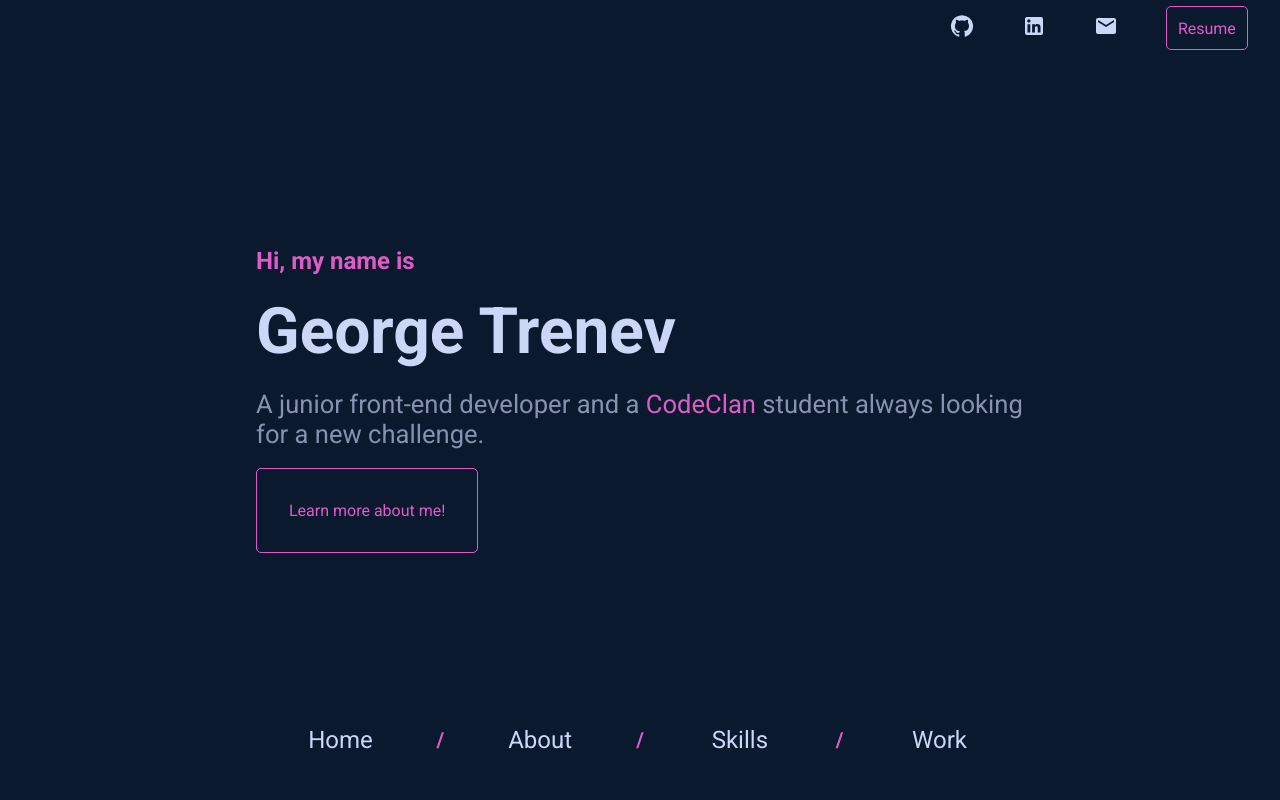
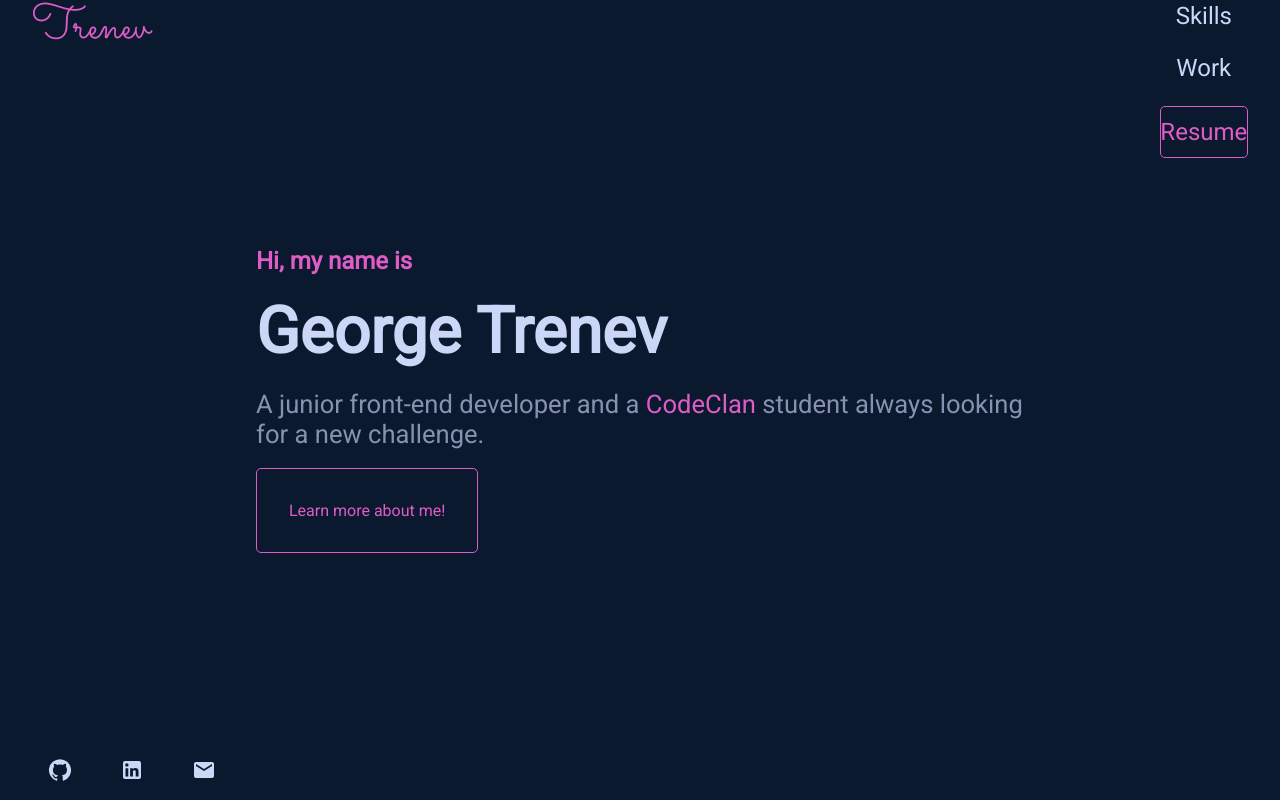
Before and after one commit to treneff/portfolio-react, a React (Create React App) app: page / in a window 1280 px wide. Built offline with nearby package versions, Linux system fonts and the light colour scheme.

Commit message:
:sparkles: mobile nav

```diff
--- a/public/index.html
+++ b/public/index.html
@@ -6,9 +6,9 @@
         <meta name="viewport" content="width=device-width, initial-scale=1" />
         <meta name="theme-color" content="#000000" />
         <meta name="description" content="Web site created using create-react-app" />
-        <link
-            rel="stylesheet"
-            href="https://fonts.googleapis.com/css?family=Roboto:300,400,500,700&display=swap" />
+        <link rel="preconnect" href="https://fonts.googleapis.com">
+        <link rel="preconnect" href="https://fonts.gstatic.com" crossorigin>
+        <link href="https://fonts.googleapis.com/css2?family=Roboto&family=Sacramento&display=swap" rel="stylesheet">
         <link rel="manifest" href="%PUBLIC_URL%/manifest.json" />
 
         <title>George Trenev - Software Developer</title>
--- a/src/components/Footer/Footer.css
+++ b/src/components/Footer/Footer.css
@@ -2,58 +2,27 @@ footer {
     position: sticky;
     bottom: 0;
     left: 0;
-    height: 10vh;
-    margin-top: -10vh;
+    height: 7vh;
+    margin-top: -7vh;
     width: 100%;
     display: flex;
-    justify-content: center;
+    justify-content: space-between;
+    align-items: center;
     animation: 1.7s entryBottom;
+    background-color: var(--background-color);
 }
 
-.nav-button {
-    cursor: pointer;
-    width: 50px;
-    height: 50px;
-    background: var(--primary-color);
-    border-radius: 50%;
+.social-nav ul {
+    display: flex;
+    justify-content: center;
+    align-items: center;
+    gap: 1rem;
+    padding: 0 3rem;
 }
 
-.navbar {
-    display: none;
-}
-@media screen and (min-width: 768px) {
-    footer{
-        height:15vh;
-        margin-top:-15vh;
+@media screen and (min-width: 1024px) {
+    .social-nav ul {
+        gap: 3rem;
+        padding-right: 2rem;
     }
 }
-@media screen and (min-width: 1024px) {
-
-    .nav-button {
-        display: none;
-    }
-    .navbar {
-        display: flex;
-        justify-content: center;
-    }
-    .navbar ul {
-        display: flex;
-        justify-content: center;
-        align-items: center;
-        font-size: 1.5rem;
-    }
-    .navbar ul li a{
-        display:flex;
-        justify-content: center;
-        align-items: center;
-        width:15vw;
-    }
-    .navbar ul li a:hover{
-        color: var(--primary-color);
-
-    }
-    .navbar ul p{
-        color:var(--primary-color);
-        font-weight: 600;
-    }
-}
--- a/src/components/Footer/Footer.js
+++ b/src/components/Footer/Footer.js
@@ -1,8 +1,12 @@
-import './Footer.css'
-import Navigation from './Navigation';
+import './Footer.css';
+import SocialItems from './SocialItems';
 
-const Footer = () => {
-    return <footer><Navigation/><div className = "nav-button"></div></footer>;
+const Header = () => {
+    return (
+        <footer>
+            <SocialItems />
+        </footer>
+    );
 };
 
-export default Footer;
+export default Header;
--- a/src/components/Footer/Navigation.js
+++ /dev/null
@@ -1,28 +0,0 @@
-import React from 'react';
-import { Link } from 'react-router-dom';
-
-const Navigation = () => {
-    return (
-        <nav className='navbar'>
-            <ul>
-                <li>
-                    <Link to='/'>Home</Link>
-                </li>
-                <p>/</p>
-                <li>
-                    <Link to='/about'>About</Link>
-                </li>
-                <p>/</p>
-                <li>
-                    <Link to='/skills'>Skills</Link>
-                </li>
-                <p>/</p>
-                <li>
-                    <Link to='/work'>Work</Link>
-                </li>
-            </ul>
-        </nav>
-    );
-};
-
-export default Navigation;
--- a/src/components/Header/SocialItems.js
+++ b/src/components/Footer/SocialItems.js
@@ -16,11 +16,6 @@ const SocialItems = () => {
                 <SocialItem link='mailto:treneff@protonmail.com'>
                     <EmailIcon />
                 </SocialItem>
-                <li>
-                    <a className='resume-button' href='resume.pdf' target='_blank'>
-                        <div>Resume</div>
-                    </a>
-                </li>
             </ul>
         </nav>
     );
--- a/src/components/Header/Header.css
+++ b/src/components/Header/Header.css
@@ -6,27 +6,102 @@ header {
     margin-bottom: -7vh;
     width: 100%;
     display: flex;
-    justify-content: right;
+    justify-content: space-between;
+    background-color: var(--background-color);
     align-items: center;
     z-index: 1;
     animation: 1.7s entryTop;
 }
+
 header::after {
     transform: -100%;
 }
 
-.social-nav ul {
-    display: flex;
-    justify-content: center;
-    align-items: center;
-    gap: 1rem;
-}
-
-.resume-button {
+.logo {
+    font-family: 'Sacramento', sans-serif;
     display: none;
 }
 
+.navbar {
+    position: fixed;
+    top: 0;
+    right: 0;
+    height: 100%;
+    width: 100%;
+
+    background-color: var(--background-color);
+    transition: 1s;
+    transform: translateY(-100vh);
+    z-index: 9;
+
+}
+
+.navbar ul{
+    display: flex;
+    align-items: center;
+    justify-content: center;
+    gap: 1.5rem;
+    flex-direction: column;
+    height:100%;
+    font-size:2rem;
+}
+
+.resume-button{
+    display:none;
+}
+
+.nav-button {
+    position: absolute;
+    top: 1rem;
+    right: 1rem;
+    cursor: pointer;
+    background: transparent;
+    border: none;
+    outline: none;
+    color: var(--primary-color);
+}
+
+.nav-close-button {
+    position: absolute;
+}
+
+.responsive-nav {
+    transform: none;
+}
+
 @media screen and (min-width: 1024px) {
+    .logo {
+        display: block;
+        font-size: 3rem;
+        padding: 2rem;
+    }
+    .navbar {
+        position: relative;
+        display: flex;
+        transform: none;
+        width: auto;
+        justify-content: center;
+        padding: 0 2rem;
+    }
+    .navbar ul {
+        display: flex;
+        justify-content: center;
+        align-items: center;
+        font-size: 1.5rem;
+    }
+    .navbar a {
+        display: flex;
+        align-items: center;
+        justify-content: center;
+        width: 5vw;
+    }
+    .navbar a:hover {
+        color: var(--primary-color);
+    }
+    .navbar p {
+        color: var(--primary-color);
+        font-weight: 600;
+    }
     .resume-button {
         display: flex;
         align-items: center;
@@ -39,9 +114,7 @@ header::after {
         opacity: 0.5;
         transition: opacity 0.5s;
     }
-
-    .social-nav ul {
-        gap: 3rem;
-        padding-right: 2rem;
+    .nav-button {
+        display: none;
     }
 }
--- a/src/components/Header/Header.js
+++ b/src/components/Header/Header.js
@@ -1,12 +1,22 @@
 import './Header.css';
-import SocialItems from './SocialItems';
+import { useRef } from 'react';
+import Navigation from './Navigation';
+import KeyboardArrowDownIcon from '@mui/icons-material/KeyboardArrowDown';
 
-const Header = () => {
+const Footer = () => {
+    const navRef = useRef();
+    const showNavBar = () => {
+        navRef.current.classList.toggle('responsive-nav');
+    };
     return (
         <header>
-            <SocialItems />
+            <div className='logo'>Trenev</div>
+            <Navigation showNavBar={showNavBar} navRef={navRef} />
+            <button onClick={showNavBar} className='nav-button' fontSize='large'>
+                <KeyboardArrowDownIcon />
+            </button>
         </header>
     );
 };
 
-export default Header;
+export default Footer;
--- /dev/null
+++ b/src/components/Header/Navigation.js
@@ -0,0 +1,45 @@
+import React from 'react';
+import { Link } from 'react-router-dom';
+import CloseIcon from '@mui/icons-material/Close';
+
+const Navigation = ({ showNavBar, navRef }) => {
+    return (
+        <nav ref={navRef} className='navbar'>
+            <ul>
+                <li>
+                    <Link onClick={showNavBar} to='/'>
+                        Home
+                    </Link>
+                </li>
+
+                <li>
+                    <Link onClick={showNavBar} to='/about'>
+                        About
+                    </Link>
+                </li>
+
+                <li>
+                    <Link onClick={showNavBar} to='/skills'>
+                        Skills
+                    </Link>
+                </li>
+
+                <li>
+                    <Link onClick={showNavBar} to='/work'>
+                        Work
+                    </Link>
+                </li>
+                <li>
+                    <a className='resume-button' href='resume.pdf' target='_blank'>
+                        <div>Resume</div>
+                    </a>
+                </li>
+            </ul>
+            <button onClick={showNavBar} className='nav-button nav-close-button'>
+                <CloseIcon />
+            </button>
+        </nav>
+    );
+};
+
+export default Navigation;
--- a/src/components/Home.css
+++ b/src/components/Home.css
@@ -1,9 +1,3 @@
-
-
-.intro-name {
-    font-size: 2.5rem;
-}
-
 .intro-button {
     display: flex;
     align-items: center;
--- a/src/index.css
+++ b/src/index.css
@@ -23,6 +23,12 @@ li {
     list-style: none;
     padding: 0;
     margin: 0;
+
+    margin-block-start: 0;
+    margin-block-end: 0;
+    margin-inline-start: 0px;
+    margin-inline-end: 0px;
+    padding-inline-start: 0px;
 }
 
 a {
```
Also changed, not shown: src/components/Footer/SocialItem.js (renamed from src/components/Header/SocialItem.js).
